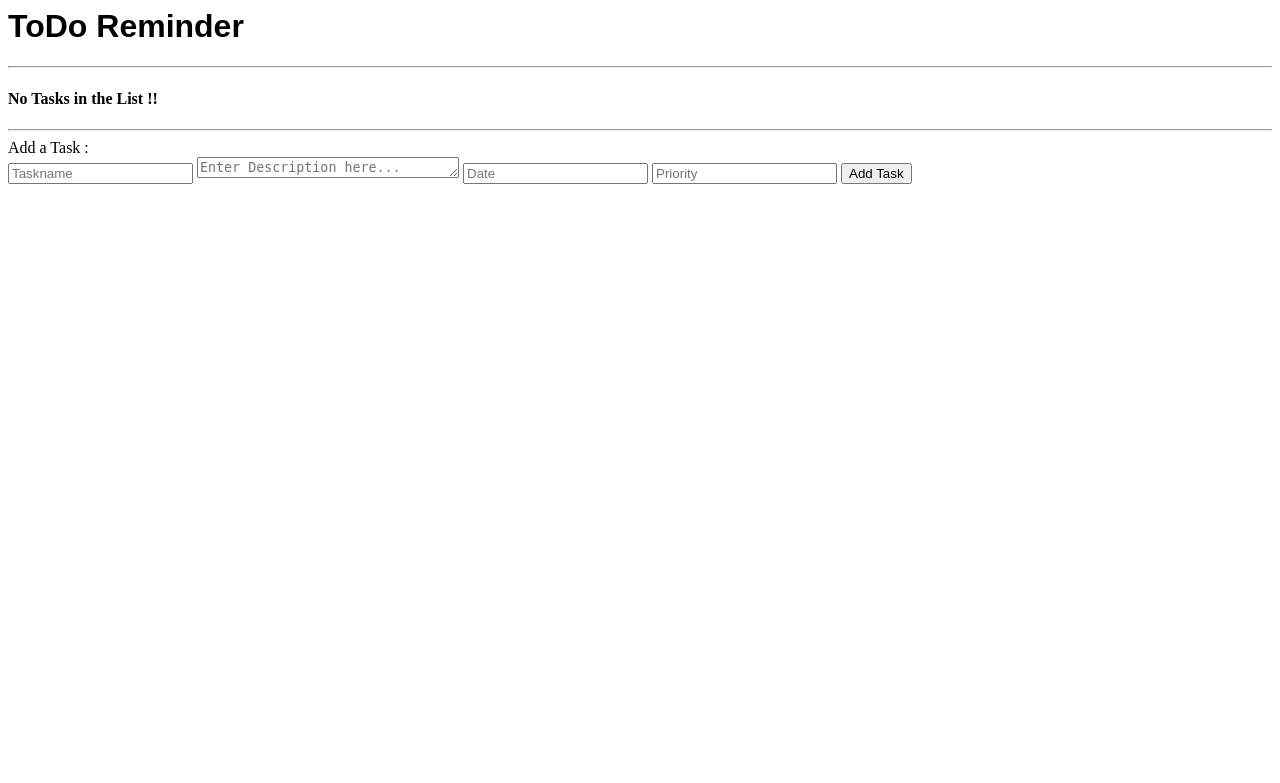
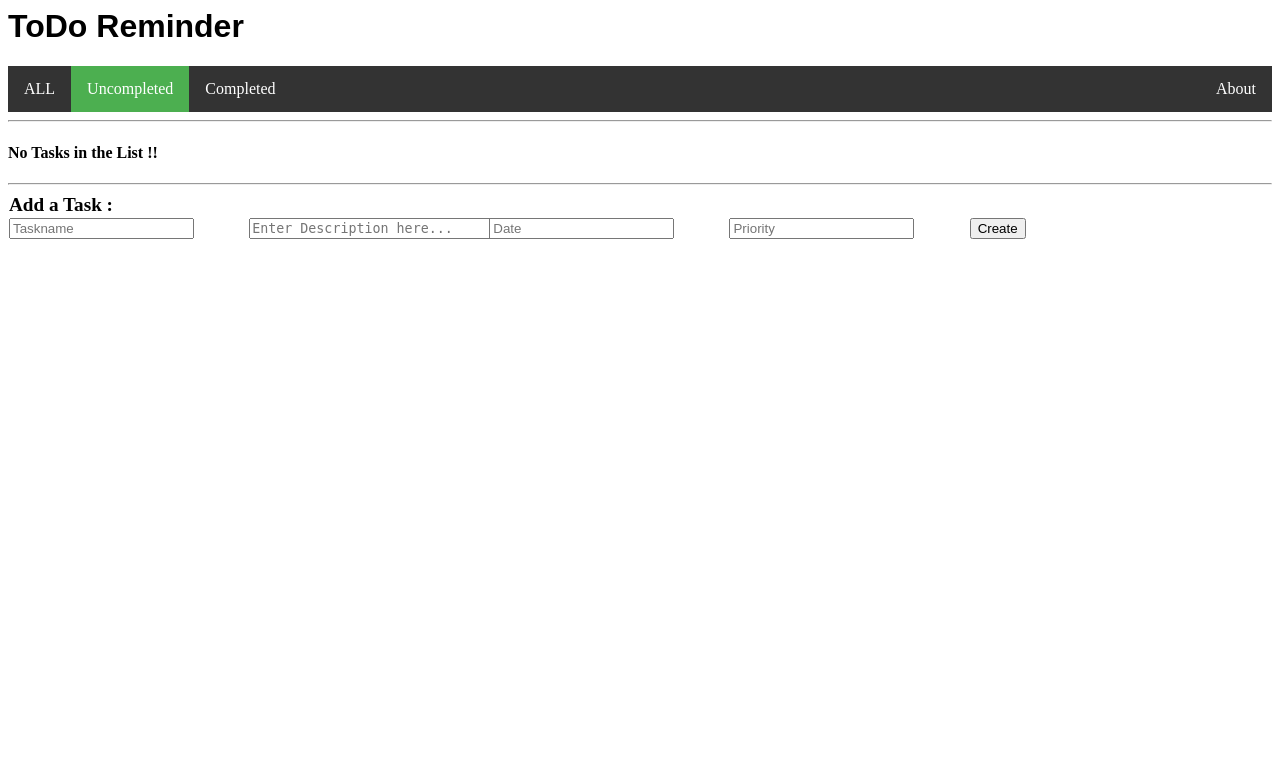
Before and after one commit to prashant-shahi/ToDo-List-using-Flask-and-MongoDB, a Flask app: page / in a window 1280 px wide. Shown: the top 783 px of the page. Run offline with Flask 2, Linux system fonts and the light colour scheme; data that the repository does not hold is empty.

Commit message:
status mark, navigation bar, basic UI

```diff
--- a/static/assets/style.css
+++ b/static/assets/style.css
@@ -5,33 +5,85 @@ h1{
 body{
 	color:black;
 	background-color:white;
+	left-margin:10px;
+	right-margin:10px;
 }
 table{
-	border:red 1px solid;
-	width:80%;
+	width:95%;
+	border-collapse:collapse;
+	table-layout:fixed;
 }
 td
 {
-	border: green 1px solid;
+	border: rgba(224, 119, 70, 1) 2px solid;
+	word-wrap:break-word;
+}
+table#close{
+
+	table-layout:default;
+	border-collapse:seperate;
+	border-spacing: 5px 5px;
+	border:none;
+	vertical-align:top;
+}
+table.none
+{
+	border:none;
+	vertical-align:top;
+}
+table.none td
+{
+	border: none;
 }
 tr.row td{
 	text-decoration:italic;
 }
-td.name{
+th.status{
+	width:5%;
+}
+th.name{
 	width:20%;
 }
-td.des{
-	width:60%;
+th.des{
+	width:40%;
+	padding:5px 5px 5px 5px;
 }
-td.date{
-	width:10%;
+th.date{
+	width:8%;
 }
-td.pri{
+th.pr{
+	width:7%;
+}
+th.func1{
+	width:6%;
+}
+th.func2{
 	width:5%;
 }
-td.OId{
-	width:15%;
+input[type=submit] {
+    width: 20em;  height: 2em;
 }
-td.func{
-	width:3%;
+ul {
+    list-style-type: none;
+    margin: 0;
+    padding: 0;
+    overflow: hidden;
+    background-color: #333;
 }
+li {
+    float: left;
+}
+li a {
+    display: block;
+    color: white;
+    text-align: center;
+    padding: 14px 16px;
+    text-decoration: none;
+}
+a.active {
+    background-color: #4CAF50;
+}
+/* Change the link color to #111 (black) on hover */
+li a:hover {
+    background-color: #111;
+}
--- a/templates/index.html
+++ b/templates/index.html
@@ -1,55 +1,57 @@
 <html>
-
 	<head>
 		<title>{{t}}</title>
-		<link rel="stylesheet" type="text/css" href="/static/assets/style.css">
-		<style>
-			table:first-child{
-			}
-			#add{
-				background-color:#1122FF;
-			}
-			#add:hover{
-				color:white;
-				background-color:black;
-			}
-		</style>
-
+		<link rel="stylesheet" type="text/css"  href="{{ url_for('static',filename='assets/style.css')}}" >
+		<!-- href="/static/assets/style.css"-->
 	</head>
 <body>
-	<h1>{{h}}</h1>
+	<h1>{{ h }}</h1>
+	<ul>
+		<li><a href="/list" class="{{ a1 }}">ALL</a></li>
+		<li><a href="/" class="{{ a2 }}">Uncompleted</a></li>
+		<li><a href="/completed" class="{{ a3 }}">Completed</a></li>
+		<li style="float:right"><a href="/about">About</a></li>
+	</ul>
 	<hr>
 	{% if todos[0] %}
-	<form action="/search"	method="POST" >
-		Search with any reference :
-		<input type="radio" name="refer" value="name" checked> Task Name
-		&nbsp&nbsp&nbsp&nbsp&nbsp&nbsp
-		<input type="radio" name="refer" value="desc"> Description
-		&nbsp&nbsp&nbsp&nbsp&nbsp&nbsp
-		<input type="radio" name="refer" value="date"> Date
-		&nbsp&nbsp&nbsp&nbsp&nbsp&nbsp
-		<input type="radio" name="refer" value="pr"> Priority
-		&nbsp&nbsp&nbsp&nbsp&nbsp&nbsp
-		<input type="text" name="key" placeholder="Search a Task" />
-		<button type="submit">Search</button>
+	<div span="right">
+	<form action="/search"	method="GET" >
+		<table class="none" id="close">
+		<tr>
+		<td></td><td></td>
+		<td><big><b>Search Reference:</b></big></td>
+		<td><select name="refer" required>
+			<option value="name">Task Name</option>
+			<option value="desc">Description</option>
+			<option value="date">Date</option>
+			<option value="pr">Priority</option>
+		</select></td>
+		<td><input type="text" name="key" placeholder="Search Task" size="15" /></td>
+		<td><button type="submit">Search</button></td>
+		</tr>
+		</table>
 	</form>
+	</div>
+	<b><big>To-Do LIST :</big></b>
 	<table>
 	    <tr id="row">
-	    	<td class="name">Task Name</td>
-	    	<td class="desc">Description Name</td>
-	    	<td class="date">Date</td>
-	    	<td class="pr">Priority</td>
-		<td class="func">Remove</td>
-		<td class="func">Modify</td>
+	    	<th class="status">Status</th>
+	    	<th class="name">Task Name</th>
+	    	<th class="desc">Description Name</th>
+	    	<th class="date">Date</th>
+	    	<th class="pr">Priority</th>
+		<th class="func1">Remove</th>
+		<th class="func2">Modify</th>
 	    </tr>
 	{% for todo in todos %}
 		<tr class="datas">
+			<td><a href="./done?_id={{ todo['_id'] }}"><input type="image" src="static/images/{{todo['done']}}.png" alt="Submit ME"></a></td>
 			<td class="name">{{ todo["name"] }}</td>
 			<td class="desc">{{ todo["desc"] }}</td>
 			<td class="date">{{ todo["date"] }}</td>
 			<td class="pr">{{ todo["pr"] }}</td>
-			<td><a href="./remove?_id={{ todo['_id'] }}"><button type="submit">DELETE</button></a></td>
-			<td><a href="./update?_id={{ todo['_id'] }}"><button type="submit">EDIT</button></a></td>
+			<td class="func1"><a href="./remove?_id={{ todo['_id'] }}"><button type="submit">DELETE</button></a></td>
+			<td class="func1"><a href="./update?_id={{ todo['_id'] }}"><button type="submit">EDIT</button></a></td>
 		</tr>
 	{% endfor %}
 	</table>
@@ -57,14 +59,19 @@
 		<h4>No Tasks in the List !!</h4>
 	{% endif %}
 	<hr/>
-	<label>Add a Task : </label>
 	<form action="/action" method="POST">
-		<input type="text" name="name" placeholder="Taskname" />
-		<textarea name="desc" rows="1" cols="30" placeholder="Enter Description here..." required></textarea>
-		<input type="text" name="date" placeholder="Date" />
-		<input type="text" name="pr" placeholder="Priority" />
-		<button type="submit"> Add Task </button>
-		<br/>
+	<table class="none">
+		<tr>
+			<td><b><big><label>Add a Task : </label></big></b></td>
+		</tr>
+		<tr>
+		<td><input type="text" name="name" placeholder="Taskname" /></td>
+		<td><textarea name="desc" rows="1" cols="30" placeholder="Enter Description here..." required></textarea></td>
+		<td><input type="text" name="date" placeholder="Date" /></td>
+		<td><input type="text" name="pr" placeholder="Priority" /></td>
+		<td><button type="submit"> Create </button></td>
+		</tr>
 	</form>
+	</table>
 </body>
 </html>
--- a/test.py
+++ b/test.py
@@ -1,4 +1,4 @@
-from flask import Flask, render_template,request,redirect # For flask implementation
+from flask import Flask, render_template,request,redirect,url_for # For flask implementation
 from pymongo import MongoClient # Database connector
 from bson.objectid import ObjectId # For ObjectId to work
 
@@ -11,12 +11,49 @@ title = "TODO with Flask"
 heading = "ToDo Reminder"
 #modify=ObjectId()
 
+def redirect_url():
+    return request.args.get('next') or \
+           request.referrer or \
+           url_for('index')
+
+@app.route("/list")
+def lists ():
+	#Display the all Tasks
+	todos_l = todos.find()
+	a1="active"
+	return render_template('index.html',a1=a1,todos=todos_l,t=title,h=heading)
+
 @app.route("/")
-@app.route("/list")
+@app.route("/uncompleted")
 def tasks ():
-	#Display the File
-	todos_l = todos.find()
-	return render_template('index.html',todos=todos_l,t=title,h=heading)
+	#Display the Uncompleted Tasks
+	todos_l = todos.find({"done":"no"})
+	a2="active"
+	return render_template('index.html',a2=a2,todos=todos_l,t=title,h=heading)
+
+
+@app.route("/completed")
+def completed ():
+	#Display the Completed Tasks
+	todos_l = todos.find({"done":"yes"})
+	a3="active"
+	return render_template('index.html',a3=a3,todos=todos_l,t=title,h=heading)
+
+@app.route("/done")
+def done ():
+	#Done-or-not ICON
+	id=request.values.get("_id")
+	task=todos.find({"_id":ObjectId(id)})
+	if(task[0]["done"]=="yes"):
+		todos.update({"_id":ObjectId(id)}, {"$set": {"done":"no"}})
+	else:
+		todos.update({"_id":ObjectId(id)}, {"$set": {"done":"yes"}})
+	redir=redirect_url()	# Re-directed URL i.e. PREVIOUS URL from where it came into this one
+
+#	if(str(redir)=="http://localhost:5000/search"):
+#		redir+="?key="+id+"&refer="+refer
+
+	return redirect(redir)
 
 #@app.route("/add")
 #def add():
@@ -29,8 +66,8 @@ def action ():
 	desc=request.values.get("desc")
 	date=request.values.get("date")
 	pr=request.values.get("pr")
-	todos.insert({ "name":name, "desc":desc, "date":date, "pr":pr })
-	return redirect("/")
+	todos.insert({ "name":name, "desc":desc, "date":date, "pr":pr, "done":"no"})
+	return redirect("/list")
 
 @app.route("/remove")
 def remove ():
@@ -48,7 +85,6 @@ def update ():
 @app.route("/action3")
 def action3 ():
 	#Updating a Task with various references
-
 	name=request.values.get("name")
 	desc=request.values.get("desc")
 	date=request.values.get("date")
@@ -57,7 +93,7 @@ def action3 ():
 	todos.update({"_id":ObjectId(id)}, {'$set':{ "name":name, "desc":desc, "date":date, "pr":pr }})
 	return redirect("/")
 
-@app.route("/search", methods=['POST'])
+@app.route("/search")
 def search():
 	#Searching a Task with various references
 
@@ -69,5 +105,11 @@ def search():
 		todos_l = todos.find({refer:key})
 	return render_template('searchlist.html',todos=todos_l,t=title,h=heading)
 
+@app.route("/about")
+def about():
+	credits="Testing Credit Page<br>--- HELLO PEOPLE<br>---  CB567@gmail.com<br>--- Lol...<br><br><br><a href='/'>GOTO MainPage</a>"
+	return(credits)
+
 if __name__ == "__main__":
     app.run(debug=True)
+# Careful with the debug mode..
```
Also changed, not shown: templates/searchlist.html (+7 -10 lines), README.md, static/images/no (copy).png (added), static/images/no.png (added), static/images/yes (copy).png (added), static/images/yes.png (added), 2 other files.
